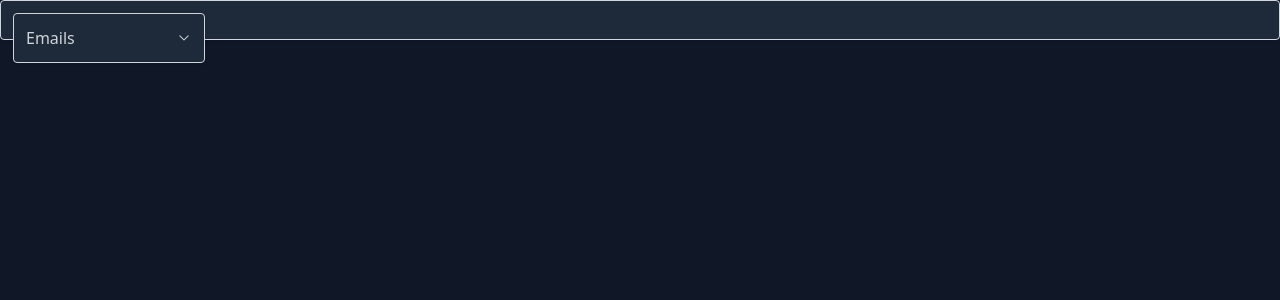
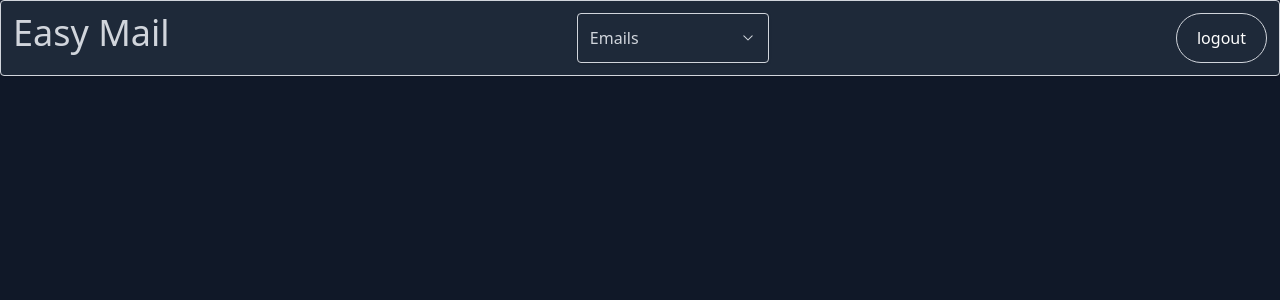
Before and after one commit to Robbobs/easy-mail-frontend, a React (Vite) app: page / in a window 1280 px wide. Shown: the top 300 px of the page. Built offline with nearby package versions, Linux system fonts and the light colour scheme.

Commit message:
adjusted css for navbar, panel and dropdown.

```diff
--- a/src/components/Button.tsx
+++ b/src/components/Button.tsx
@@ -31,7 +31,7 @@ export default function Button({
       );
     }
     const classes = twMerge(
-        classnames(rest.className, "flex gap-2 items-center px-3 py-1.5 border", {
+        classnames(rest.className, "flex gap-2 items-center px-5 py-1.5 border", {
             "border-gray-300 bg-gray-300 hover:bg-gray-600 hover:border-gray-600 text-black": primary,
             "border-blue-500 bg-blue-500 hover:bg-blue-700 hover:border-blue-700 text-white": secondary,
             "border-teal-500 bg-teal-500 hover:bg-teal-700 hover:border-teal-700 text-white": success,
--- a/src/components/Dropdown.tsx
+++ b/src/components/Dropdown.tsx
@@ -1,4 +1,4 @@
-import { useState, useRef } from "react";
+import { useState } from "react";
 import { GoChevronDown } from "react-icons/go";
 import Panel from "./Panel";
 
@@ -15,7 +15,6 @@ interface DropdownProps {
 
 export default function Dropdown({ options, label, onChange }: DropdownProps) {
     const [isOpen, setIsOpen] = useState<boolean>(false);
-    const divEl = useRef<HTMLDivElement | null>(null);
 
     const handleOptionClick = (option: Option) => {
         setIsOpen(false);
@@ -25,7 +24,7 @@ export default function Dropdown({ options, label, onChange }: DropdownProps) {
     const renderedOption = options.map((option) => {
         return (
             <div
-                className="hover:bg-sky-100 rounded cursor-pointer p-1"
+                className="hover:bg-gray-600 rounded cursor-pointer p-1"
                 onClick={() => handleOptionClick(option)}
                 key={option.value}
             >
@@ -35,7 +34,7 @@ export default function Dropdown({ options, label, onChange }: DropdownProps) {
     });
 
     return (
-        <div onMouseEnter={() => setIsOpen(true)} onMouseLeave={() => setIsOpen(false)} ref={divEl} className="w-48 relative">
+        <div onMouseEnter={() => setIsOpen(true)} onMouseLeave={() => setIsOpen(false)} className="w-48 relative">
             <Panel
                 className="flex justify-between items-center cursor-pointer"
             >
@@ -43,7 +42,7 @@ export default function Dropdown({ options, label, onChange }: DropdownProps) {
                 <GoChevronDown />
             </Panel>
             {isOpen && (
-                <Panel className="absolute top-full">
+                <Panel className="absolute top-full w-full">
                     {renderedOption}
                 </Panel>
             )}
--- a/src/components/Navbar.tsx
+++ b/src/components/Navbar.tsx
@@ -1,5 +1,6 @@
 import Dropdown, { Option } from "./Dropdown";
 import Panel from "./Panel";
+import Button from "./Button";
 
 export default function Navbar(){
 
@@ -14,14 +15,24 @@ export default function Navbar(){
         }
     ];
 
-    const handleClick = () => {
-        console.log('hello world');
+    const handleClick = (option: Option) => {
+        console.log('selected:', option);
     }
 
     return (
-        <div className="w-full h-[40px]">
-            <Panel>
-                <Dropdown options={email} label={'Emails'} onChange={handleClick} />
+        <div className="w-full h-max-[40px]">
+            <Panel className="flex flex-row justify-between">
+                <h1 className="text-4xl">
+                    Easy Mail
+                </h1>
+
+                <div className="relative flex flex-row">
+                    <Dropdown options={email} label={'Emails'} onChange={handleClick} />
+                </div>
+
+                <Button primary rounded outline>
+                    logout
+                </Button>
             </Panel>
         </div>
     )
--- a/src/components/Panel.tsx
+++ b/src/components/Panel.tsx
@@ -9,7 +9,7 @@ interface PanelProps extends HTMLAttributes<HTMLDivElement> {
 export default function Panel({ children, className, ...rest }: PanelProps) {
   const finalClassNames = classnames(
     className,
-    'border rounded p-3 shadow bg-gray-800 w-full h-full',
+    'border rounded p-3 shadow bg-gray-800 w-auto h-auto',
   );
 
   return (
```
